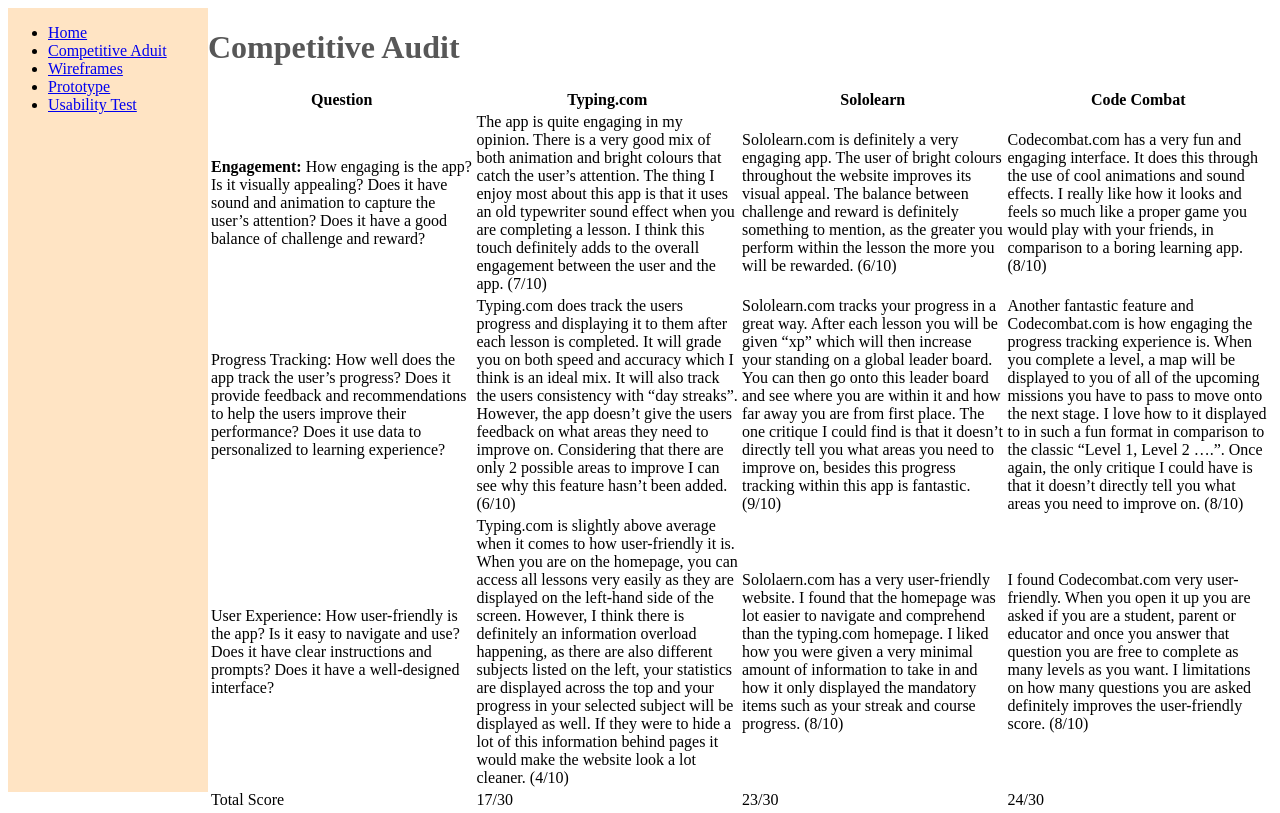
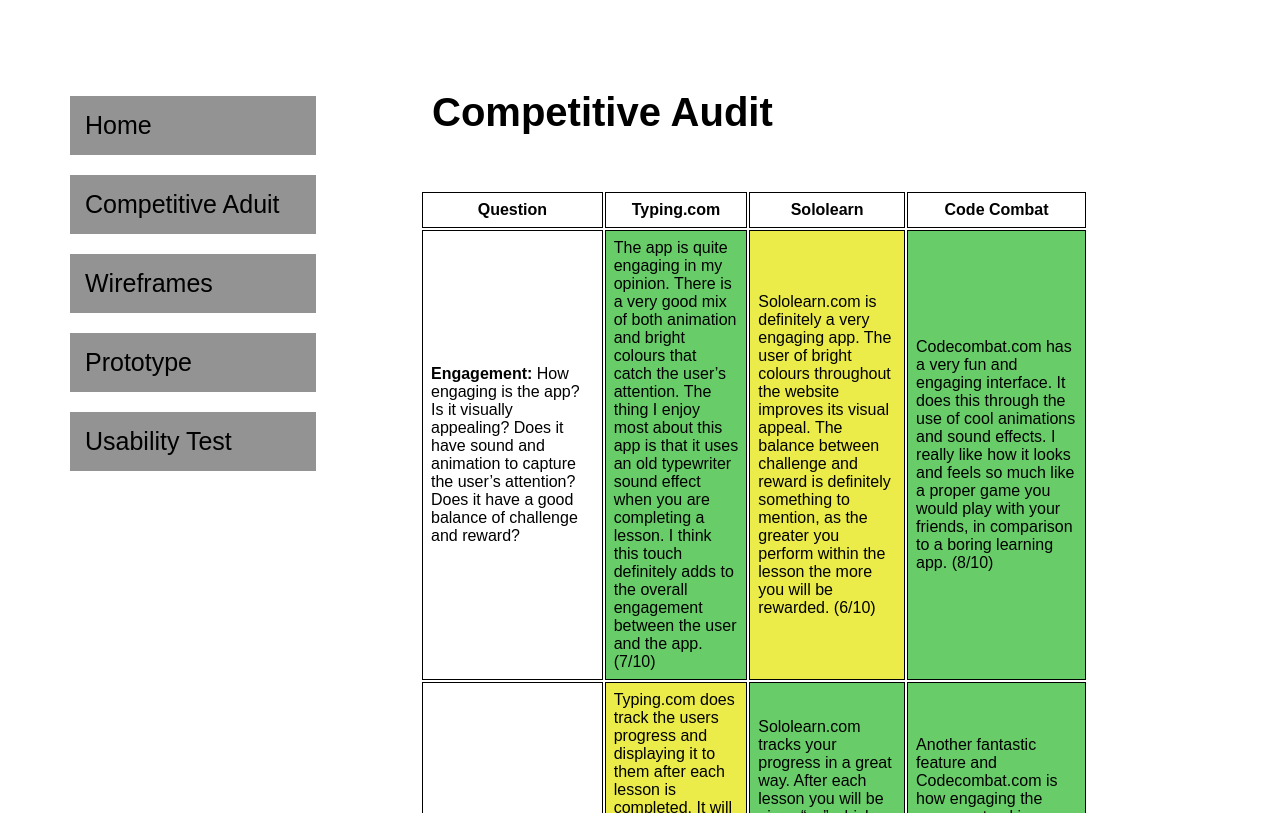
Before and after one commit to KenPowerClassroom/ixd-project-2024-ShaneMoran45, a plain HTML site: page ca.html in a window 1280 px wide. Shown: the top 813 px of the page. Drawn offline with Linux system fonts and the light colour scheme.

Commit message:
Update style.css

```diff
--- a/style.css
+++ b/style.css
@@ -1,12 +1,71 @@
-h1{
-    color: rgb(87, 87, 87);
+@charset "UTF-8";
+body{
+    display: flexbox;
+    margin: 70px;
+    font-family: 'Arial';
 }
 
-body{
-    display: flex;
+h1, h2, h3, p, article, main, section{
+    padding: 20px;
+    margin-top: 50px;
+    margin-left: 30%;
+    width: 70%;
 }
 
-#nav{
-    min-width: 200px;
-    background-color: bisque;
+h1{
+    font-size: 40px;
 }
+
+h2{
+    font-size: 30px;
+}
+
+ul{
+    list-style-type: none;
+    padding: 0px;
+    width: 20%;
+    position: fixed;
+    overflow: auto;
+    padding-left: 0px;
+}
+
+li{
+    display: grid;
+    font-size: 25px;
+}
+
+a{
+    padding: 15px;
+    border: 10px solid white;
+    border-left: 0px;
+    color: black;
+    text-align: centre;
+    background-color: rgb(148, 147, 147);
+    text-decoration: none;
+}
+
+table{
+    margin-left: 30%;
+    width: 60%;
+    display: inline-flex;
+}
+
+table, th, td{
+    padding: 8px;
+}
+
+th, td, tr{
+    border: 1px solid black;
+}
+
+#good{
+    background-color: rgb(104, 205, 104);
+}
+
+#okay{
+    background-color: rgb(235, 235, 73);
+}
+
+#bad{
+    background-color: rgb(255, 0, 0);
+}
```
